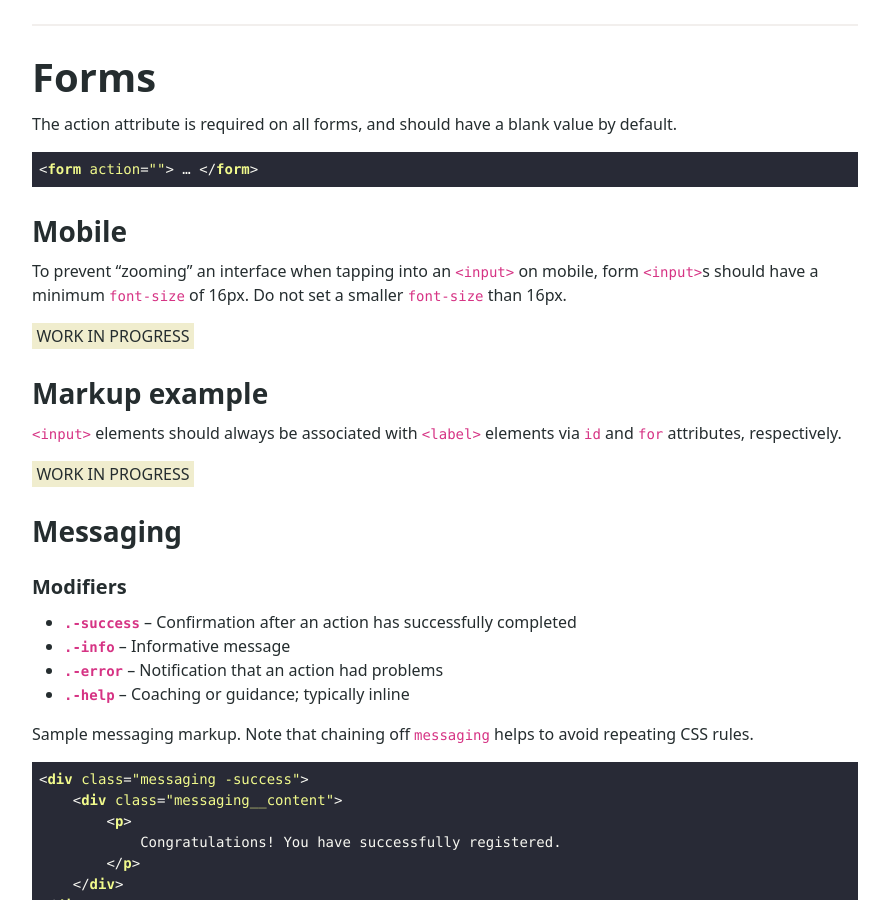
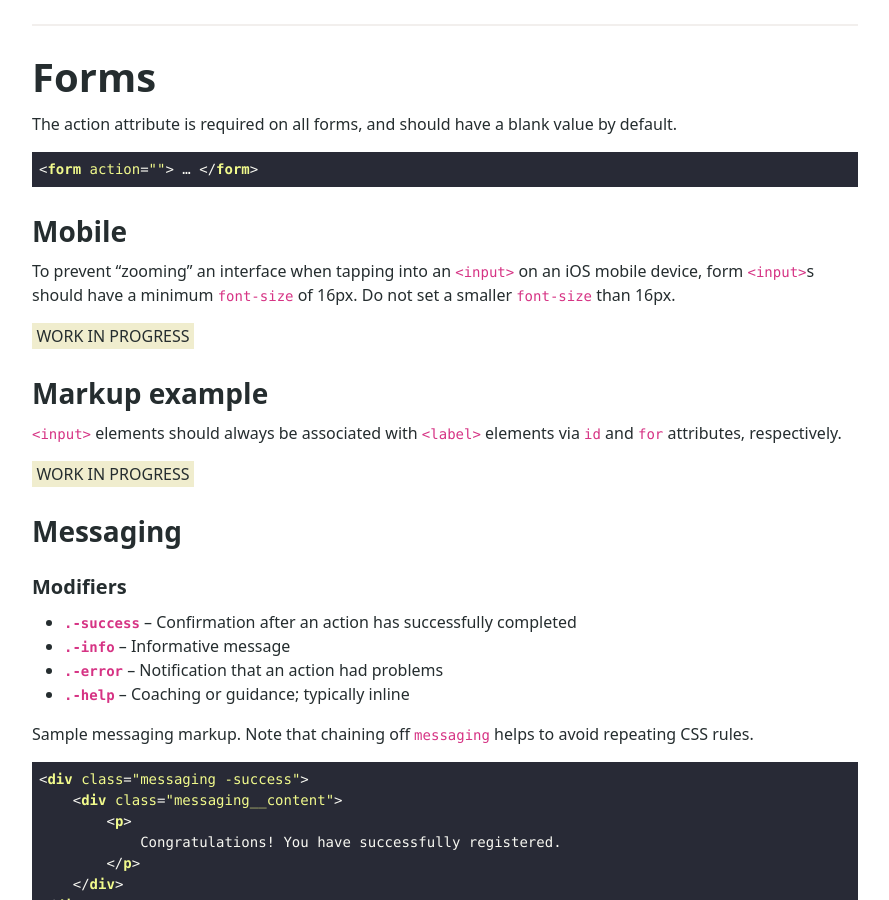
Before and after one commit to imarc/handbook, a Jekyll site: the page built from frontend.md, in a window 1280 px wide and 900 px high, scrolled down 7595 px. Shown: the whole window, without its empty margins (8-897 px from the left). Built offline with Jekyll 4.4.1, drawn with Linux system fonts in a browser that asks for light colours; nearby versions of some CDN libraries.

Commit message:
Update frontend.md

```diff
--- a/frontend.md
+++ b/frontend.md
@@ -268,7 +268,7 @@ The action attribute is required on all forms, and should have a blank value by
 
 ### Mobile
 
-To prevent "zooming" an interface when tapping into an `<input>` on mobile, form `<input>`s should have a minimum `font-size` of 16px. Do not set a smaller `font-size` than 16px.
+To prevent "zooming" an interface when tapping into an `<input>` on an iOS mobile device, form `<input>`s should have a minimum `font-size` of 16px. Do not set a smaller `font-size` than 16px.
 
 <div class="fpo">WORK IN PROGRESS</div>
 
```
